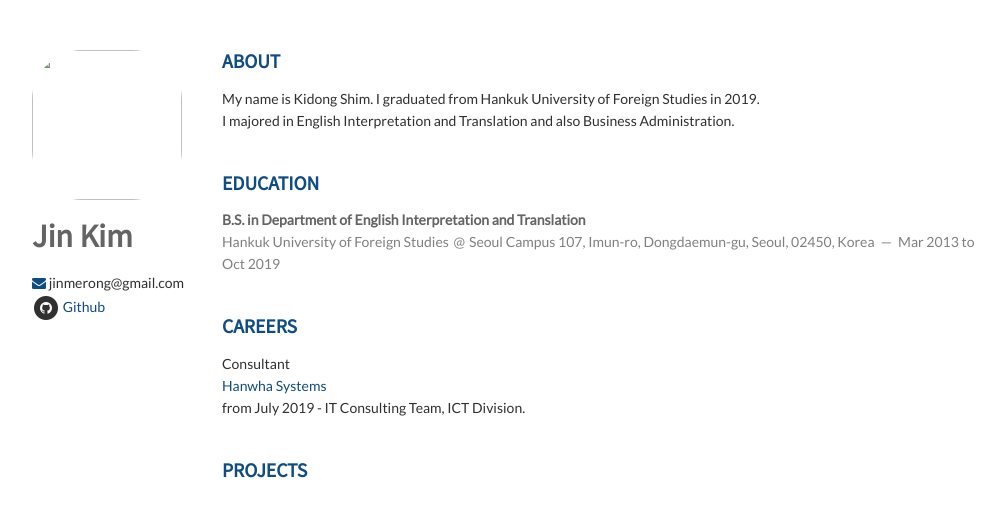
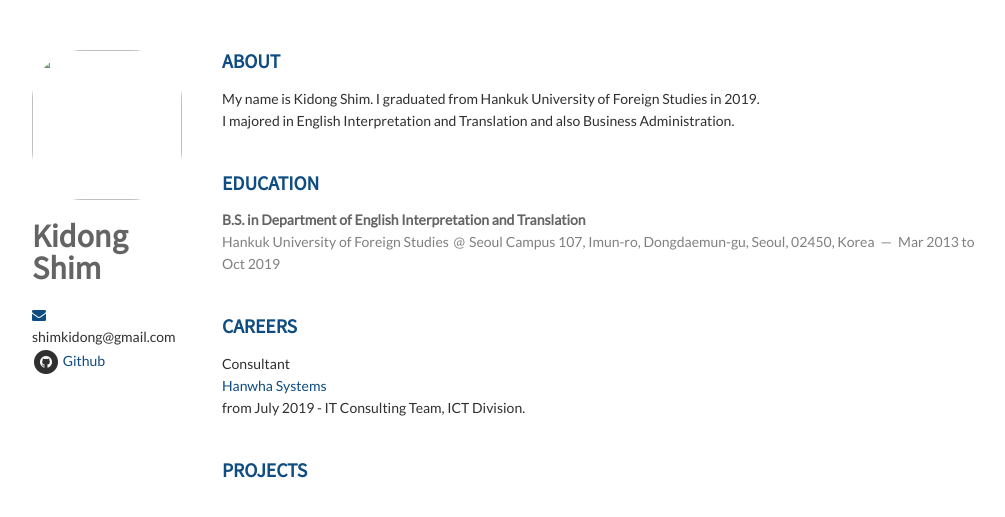
Before and after one commit to kdshim/kdshim.github.io, a Jekyll site: the page built from index.html, in a window 1280 px wide. Shown: the top 517 px of the page, without its empty margins (138-1143 px from the left). Built offline with Jekyll 4.4.1, drawn with Linux system fonts in a browser that asks for light colours; nearby versions of some CDN libraries; the list of posts is cut into pages by our own code.

Commit message:
Update _config.yml

```diff
--- a/_config.yml
+++ b/_config.yml
@@ -7,21 +7,21 @@ paginate: 5
 plugins: [jekyll-paginate]
 port: 4000
 safe: true
-url: 'https://K-I-M-J-I-N.github.io'
+url: 'https://kdshim.github.io'
 baseurl: '/'
-author: Jin Kim
+author: Kidong Shim
 
 # edit this section with your information
 # jekyller.github.io - all contents run on /vitae/
 # for a normal use at the base of the server change it to "/"
 baseurl: ""
-title: Jin Kim
-name: Jin Kim
-email: jinmerong@gmail.com
-email_full: mailto:jinmerong@gmail.com
+title: Kidong Shim
+name: Kidong Shim
+email: shimkidong@gmail.com
+email_full: mailto:shimkidong@gmail.com
 website: github.io
 website_full: /
-github: https://github.com/K-I-M-J-I-N
+github: https://github.com/kdshim
 twitter: twitter
 tel: +44 0000 000000
 tel_full: tel:+440000000000
```
